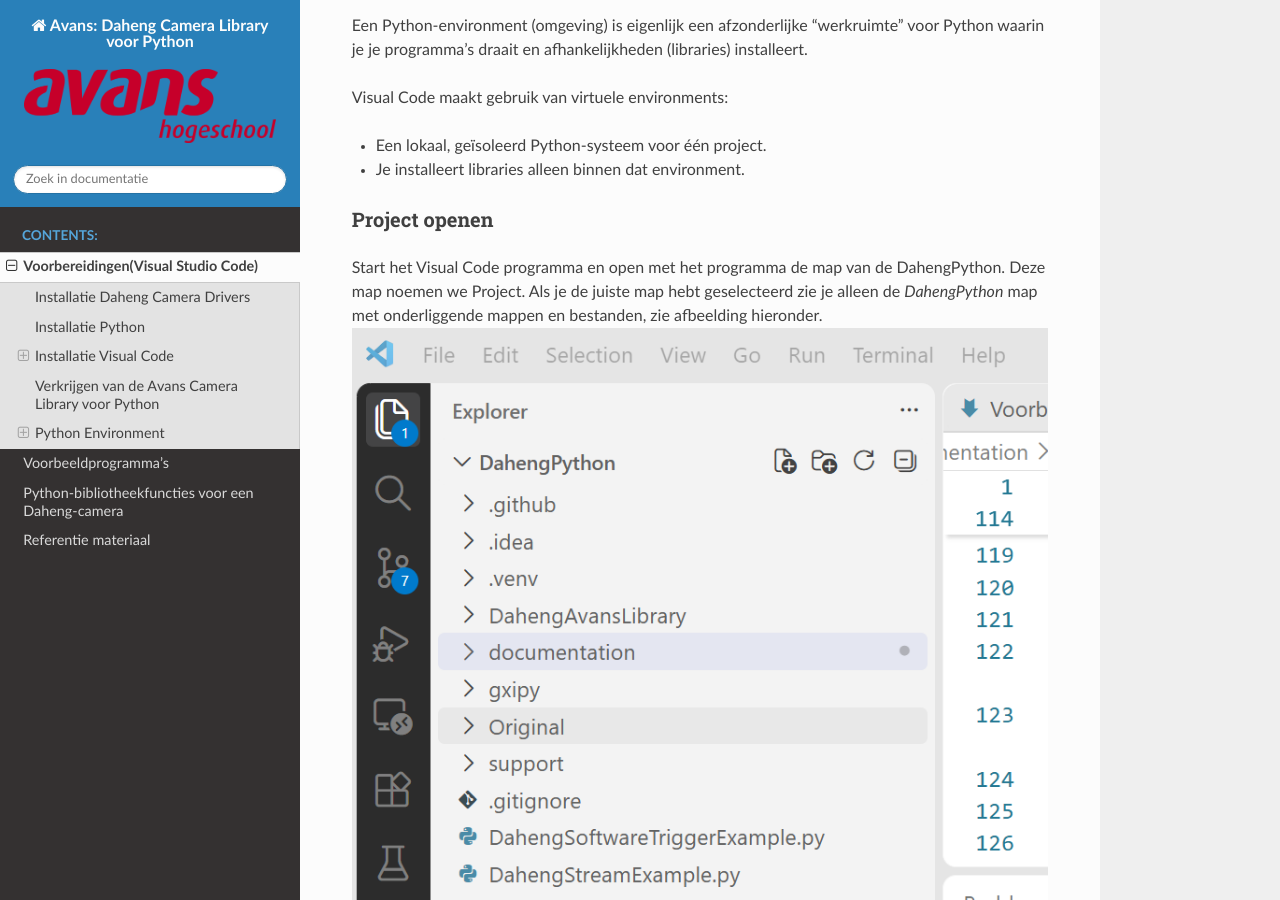
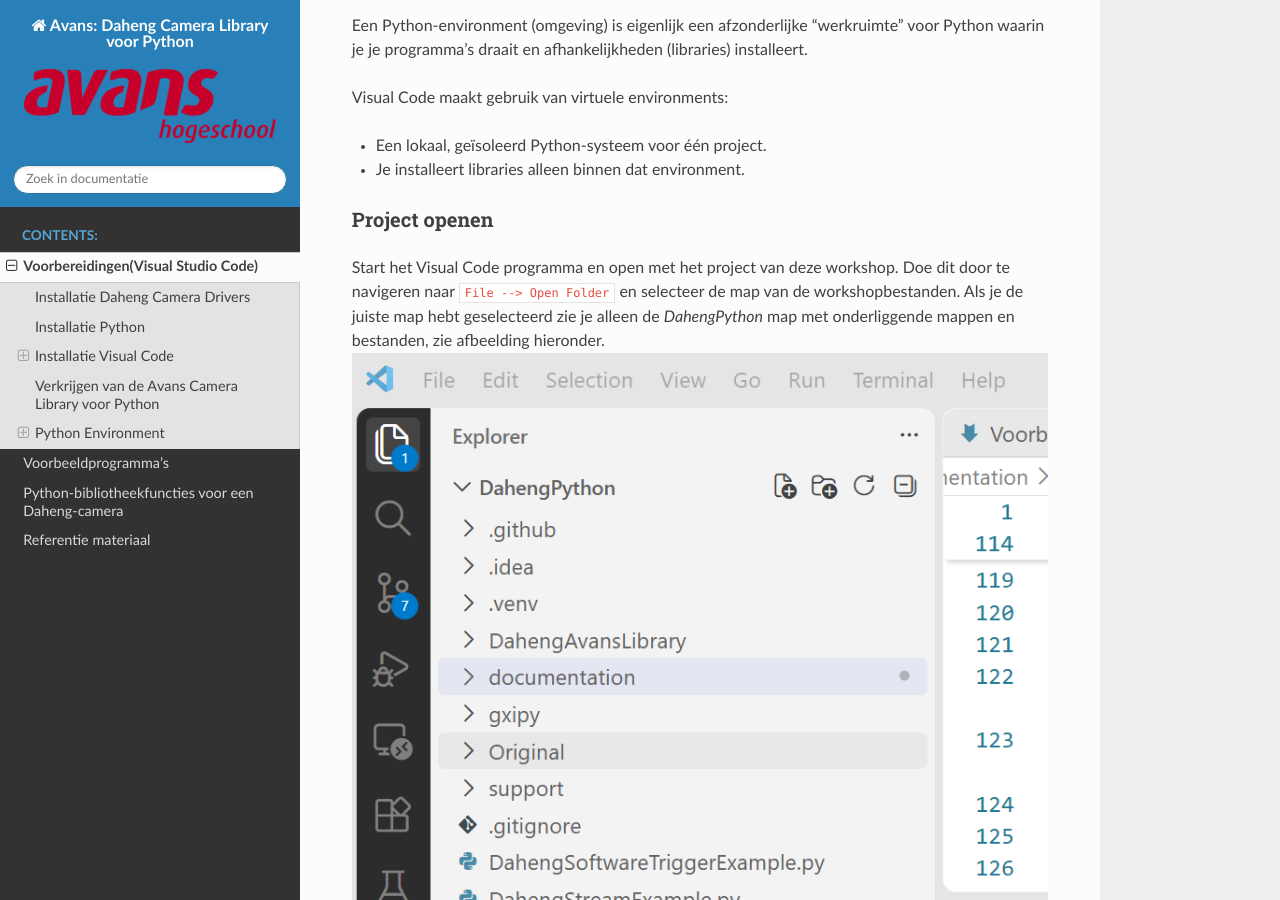
Before and after one commit to AvansMechatronica/DahengPython, a Sphinx documentation site: the page built from documentation/documentation/Voorbereiding_visual_code.md, in a window 1280 px wide and 900 px high, scrolled down 2072 px. Built offline with Sphinx 7.4.7 and the Read the Docs theme 3.1.0, drawn with Linux system fonts in a browser that asks for light colours.

Commit message:
20261026

```diff
--- a/documentation/documentation/Voorbereiding_visual_code.md
+++ b/documentation/documentation/Voorbereiding_visual_code.md
@@ -104,7 +104,7 @@
 * Je installeert libraries alleen binnen dat environment.
 
 ### Project openen
-Start het Visual Code programma en open met het programma de map van de DahengPython. Deze map noemen we Project.
+Start het Visual Code programma en open met het project van deze workshop. Doe dit door te navigeren naar `File --> Open Folder` en selecteer de map van de workshopbestanden.
 Als je de juiste map hebt geselecteerd zie je alleen de *DahengPython* map met onderliggende mappen en bestanden, zie afbeelding hieronder.
 ![image](../images/PythonWorkspace_visual_code.png)
 
```
